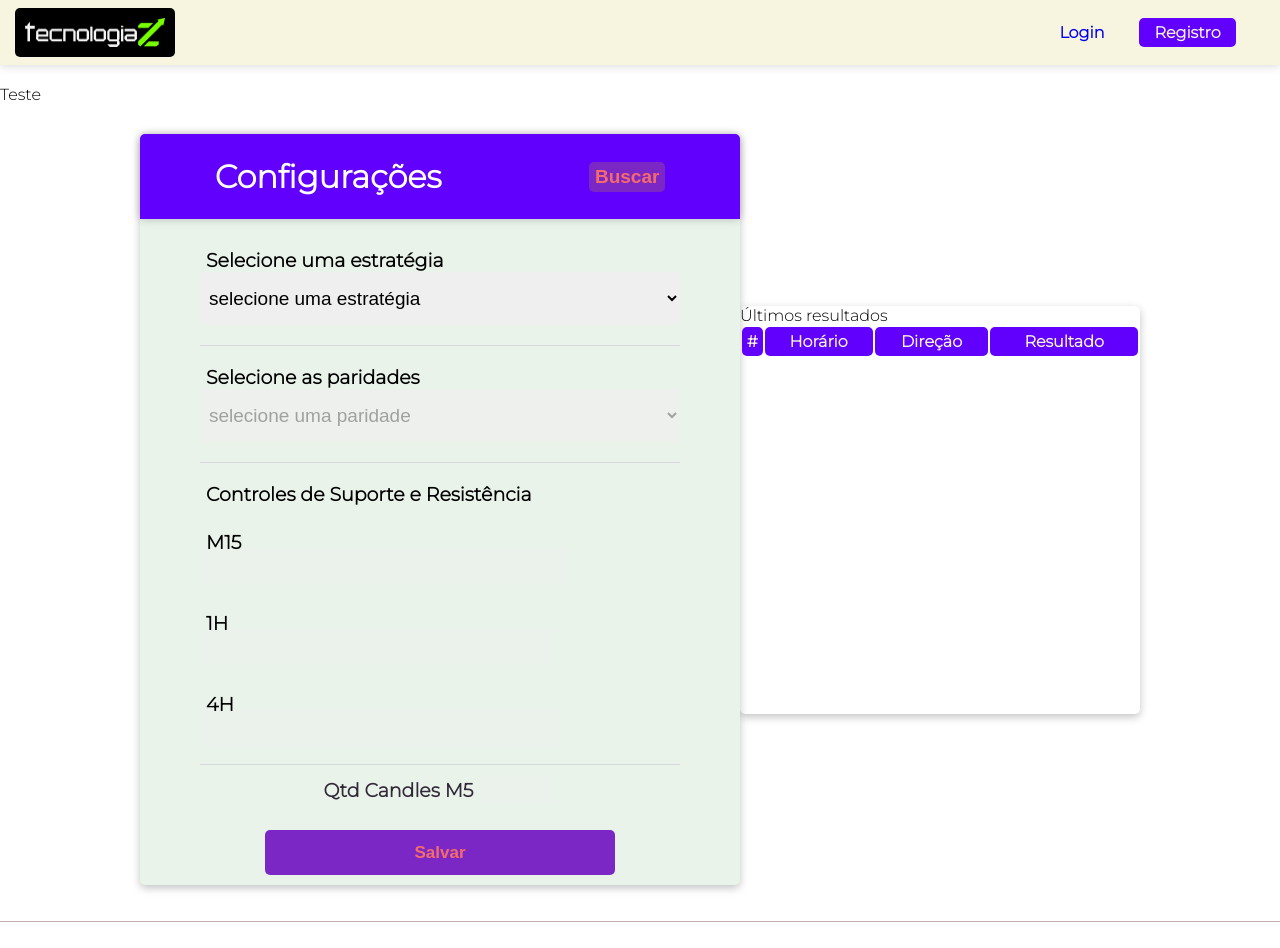
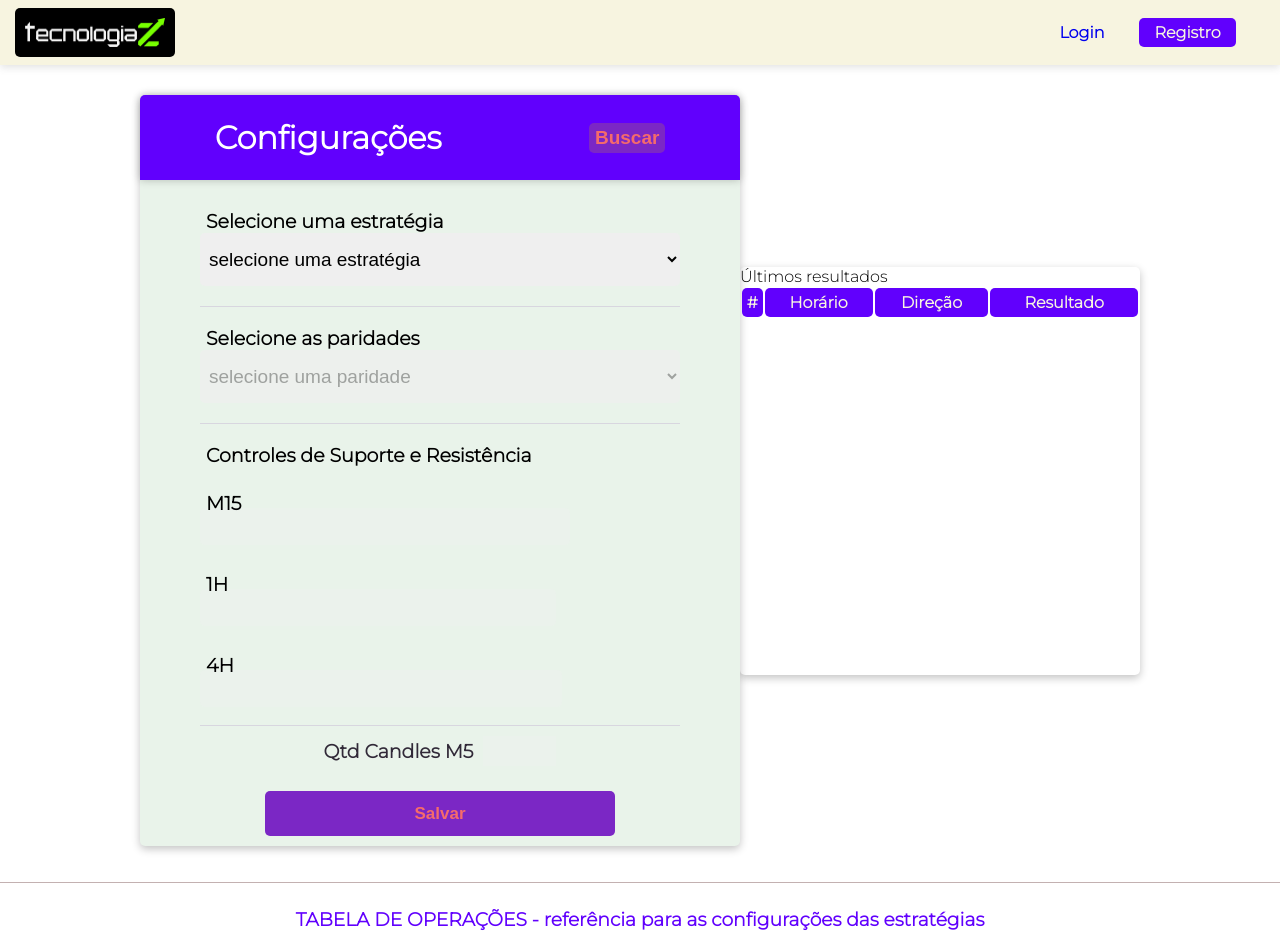
Before and after one commit to LeonardoHSantos/painel-admin-tecnologiaz-api, a Django app: template app_api_admin/templates/app/config_admin.html in a window 1280 px wide; the page is wider, and only the part inside the window is pictured. Shown: the top 948 px of that part. Run offline with Django 4.2, Linux system fonts and the light colour scheme; the template is opened without the code that fills it, so the values that code supplies are empty.

Commit message:
Removido teste de scroll down de config_admin.html.

```diff
--- a/app_api_admin/templates/app/config_admin.html
+++ b/app_api_admin/templates/app/config_admin.html
@@ -3,10 +3,6 @@
 {% block title %}Admin{% endblock %}
 {% block content %}
     <div class="content">
-        <div>
-            <p onclick="testeScroll();">Teste</p>
-        </div>
-
         <div class="content-msg-sucess-save">
         </div>
 
--- a/base_statics/js/script.js
+++ b/base_statics/js/script.js
@@ -1,8 +1,7 @@
 console.log("script js carregado...");
 
 //
-function testeScroll(){
-    console.log("scroll ativar...")
+function moveDownScroll(){
     window.scrollBy(0, 2000);
 }
 
```
